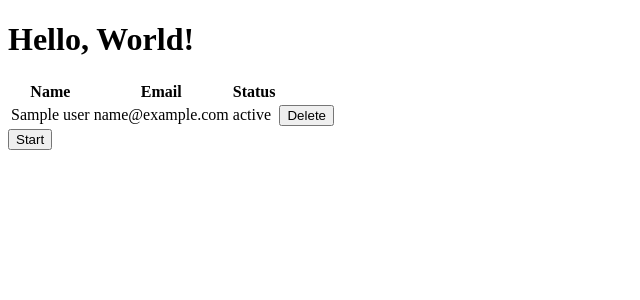
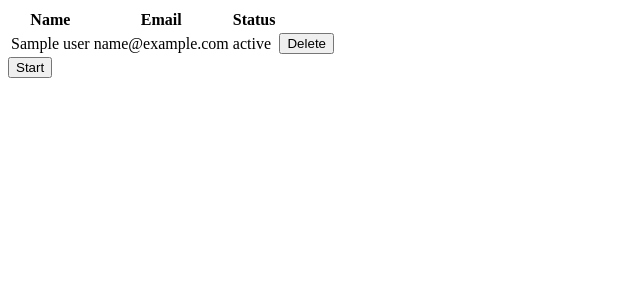
Before and after one commit to anselbrandt/fast-htmx, a Python web app: template templates/index.html in a window 1280 px wide. Shown: the top 300 px of the page, without its empty margins (0-640 px from the left). Run offline with Jinja, Linux system fonts and the light colour scheme; the template is opened without the code that fills it: most values are stand-ins (such as "Sample title", 1, 10 or a date in 2020); some libraries are stand-ins or nearby versions.

Commit message:
Format index

```diff
--- a/templates/index.html
+++ b/templates/index.html
@@ -13,8 +13,8 @@
 </head>
 
 <body>
-  <h1>Hello, World!</h1>
-</body>
+  <div>
+    <div>
       <table class="table delete-row-example">
         <thead>
           <tr>
@@ -28,8 +28,12 @@
           {% include 'partials/table.html' %}
         </tbody>
       </table>
+    </div>
     <div>
       <button name="filename" value="ubuntu-24.04.1-desktop-amd64.iso" type="submit" class="btn btn-primary"
         hx-post="/api/copy" hx-swap="none" hx-ext="json-enc">Start</button>
     </div>
+  </div>
+</body>
+
 </html>
```
Lines whose indentation alone changed are shown as unchanged.
